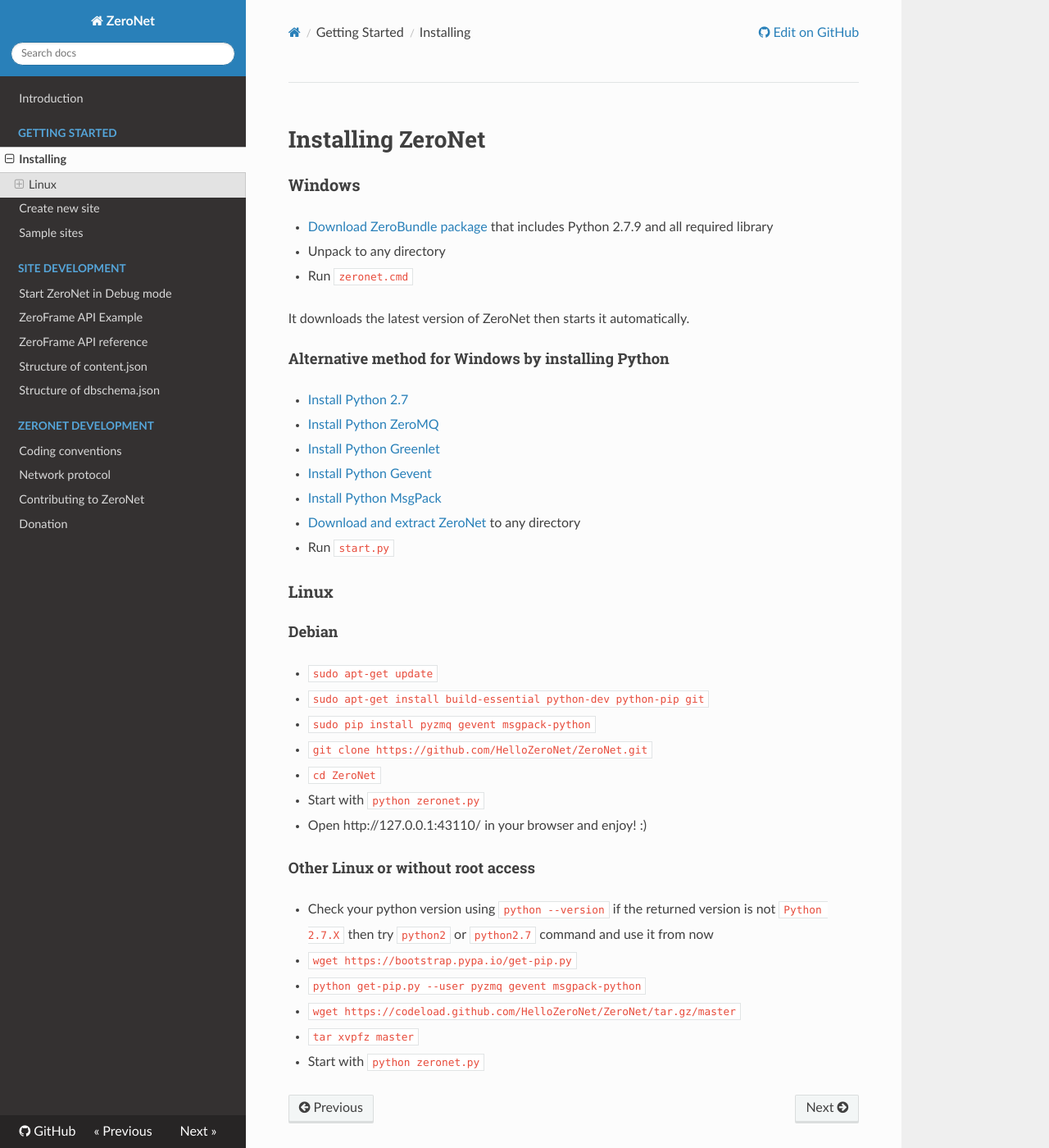
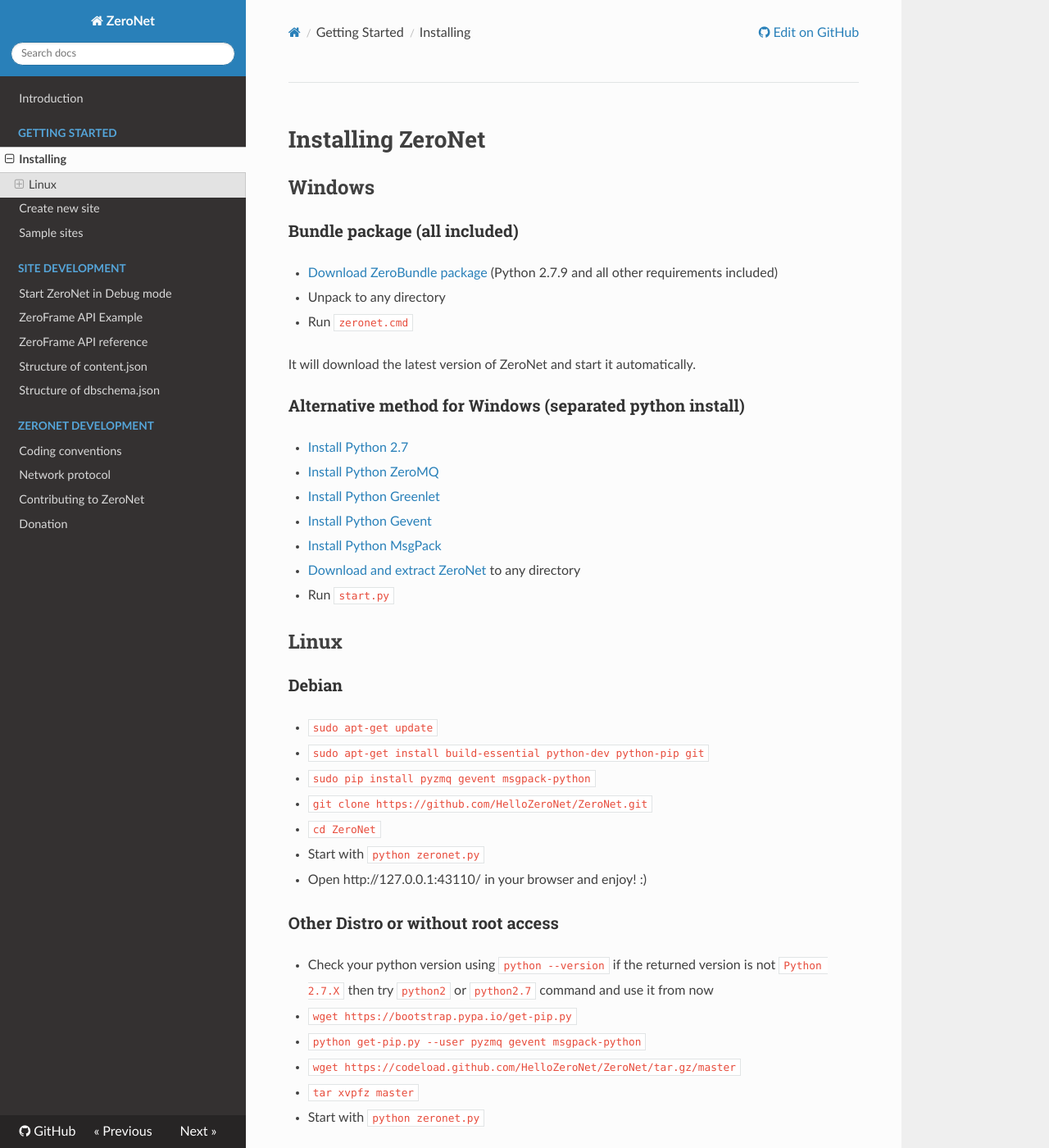
Before and after one commit to HelloZeroNet/Documentation, an MkDocs documentation site: the page built from docs/getting_started/installing.md, in a window 1280 px wide and 1400 px high. Shown: the whole window at 82% size. Built offline with MkDocs 1.6.1, drawn with Linux system fonts in a browser that asks for light colours; nearby versions of some CDN libraries; comment, search, counter and statistics services are not loaded; old or Windows-style settings are respelled for this version of MkDocs.

Commit message:
Small copy and css changes

```diff
--- a/docs/docs.css
+++ b/docs/docs.css
@@ -14,7 +14,11 @@
 h4 em { font-style: normal; color: #999 }
 hr { margin: 50px 0 }
 
+/* List font on the same size page text */
 ul { font-size: 16px }
+
+/* Theme default color is the same color as links; Text using the same color of links is bad usability */
+h3, h4, h5, h6 { color: #333333 }
 
 #disqus_thread { margin-bottom: 50px }
 
--- a/docs/getting_started/installing.md
+++ b/docs/getting_started/installing.md
@@ -1,14 +1,16 @@
 # Installing ZeroNet
 
-### Windows
+## Windows
 
-* [Download ZeroBundle package](https://github.com/HelloZeroNet/ZeroBundle/releases/download/0.1.0/ZeroBundle-v0.1.0.zip) that includes Python 2.7.9 and all required library
+### Bundle package (all included)
+* [Download ZeroBundle package](https://github.com/HelloZeroNet/ZeroBundle/releases/download/0.1.0/ZeroBundle-v0.1.0.zip) (Python 2.7.9 and all other requirements included)
 * Unpack to any directory
 * Run `zeronet.cmd`
 
-It downloads the latest version of ZeroNet then starts it automatically.
+It will download the latest version of ZeroNet and start it automatically.
 
-#### Alternative method for Windows by installing Python
+
+### Alternative method for Windows (separated python install)
 
 * [Install Python 2.7](https://www.python.org/ftp/python/2.7.9/python-2.7.9.msi)
 * [Install Python ZeroMQ](http://zeronet.io/files/windows/pyzmq-14.4.1.win32-py2.7.exe)
@@ -18,9 +20,9 @@
 * [Download and extract ZeroNet](https://codeload.github.com/HelloZeroNet/ZeroNet/zip/master) to any directory
 * Run `start.py`
 
-### Linux
+## Linux
 
-#### Debian
+### Debian
 
 * `sudo apt-get update`
 * `sudo apt-get install build-essential python-dev python-pip git`
@@ -30,7 +32,7 @@
 * Start with `python zeronet.py`
 * Open http://127.0.0.1:43110/ in your browser and enjoy! :)
 
-#### Other Linux or without root access
+### Other Distro or without root access
 
 * Check your python version using `python --version` if the returned version is not `Python 2.7.X` then try `python2` or `python2.7` command and use it from now
 * `wget https://bootstrap.pypa.io/get-pip.py`
```
